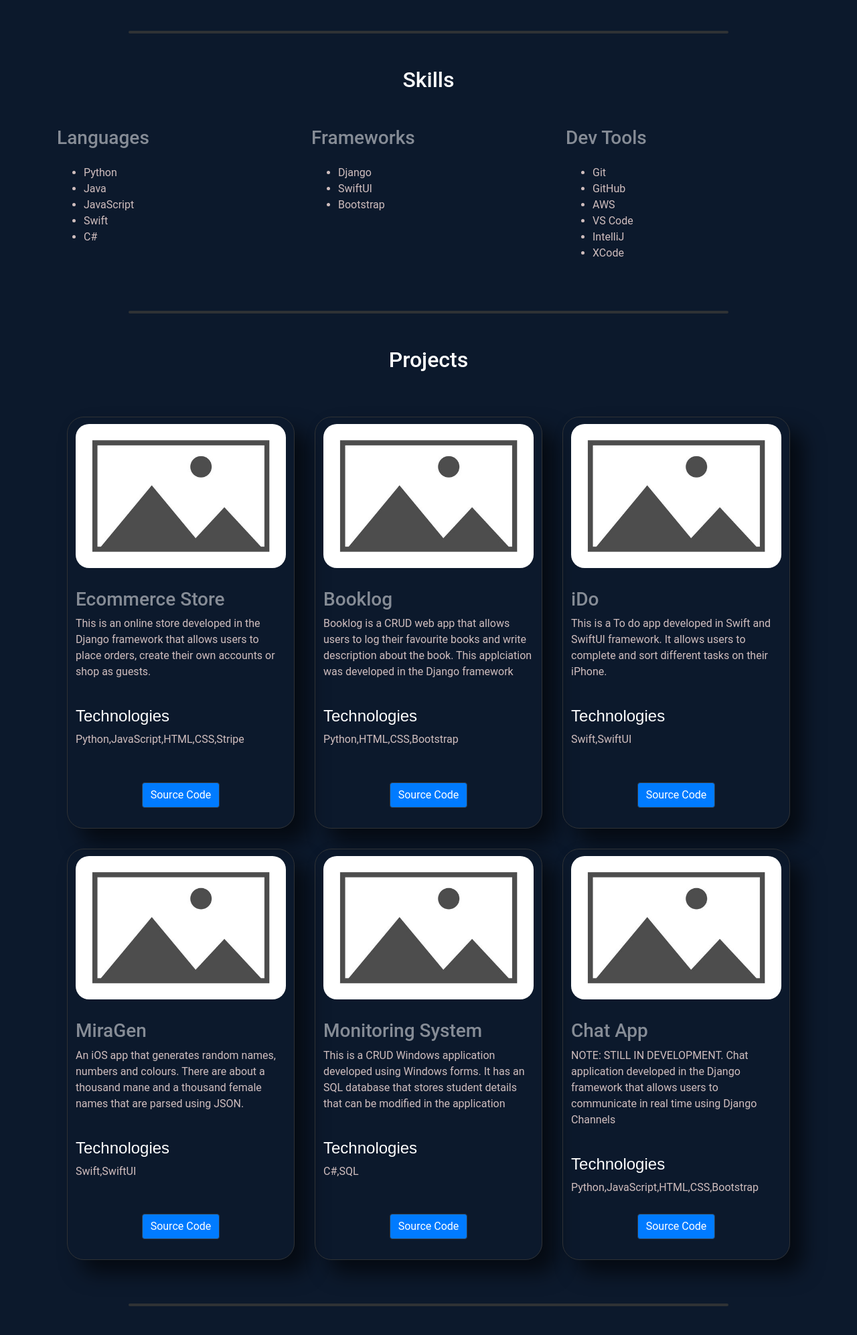
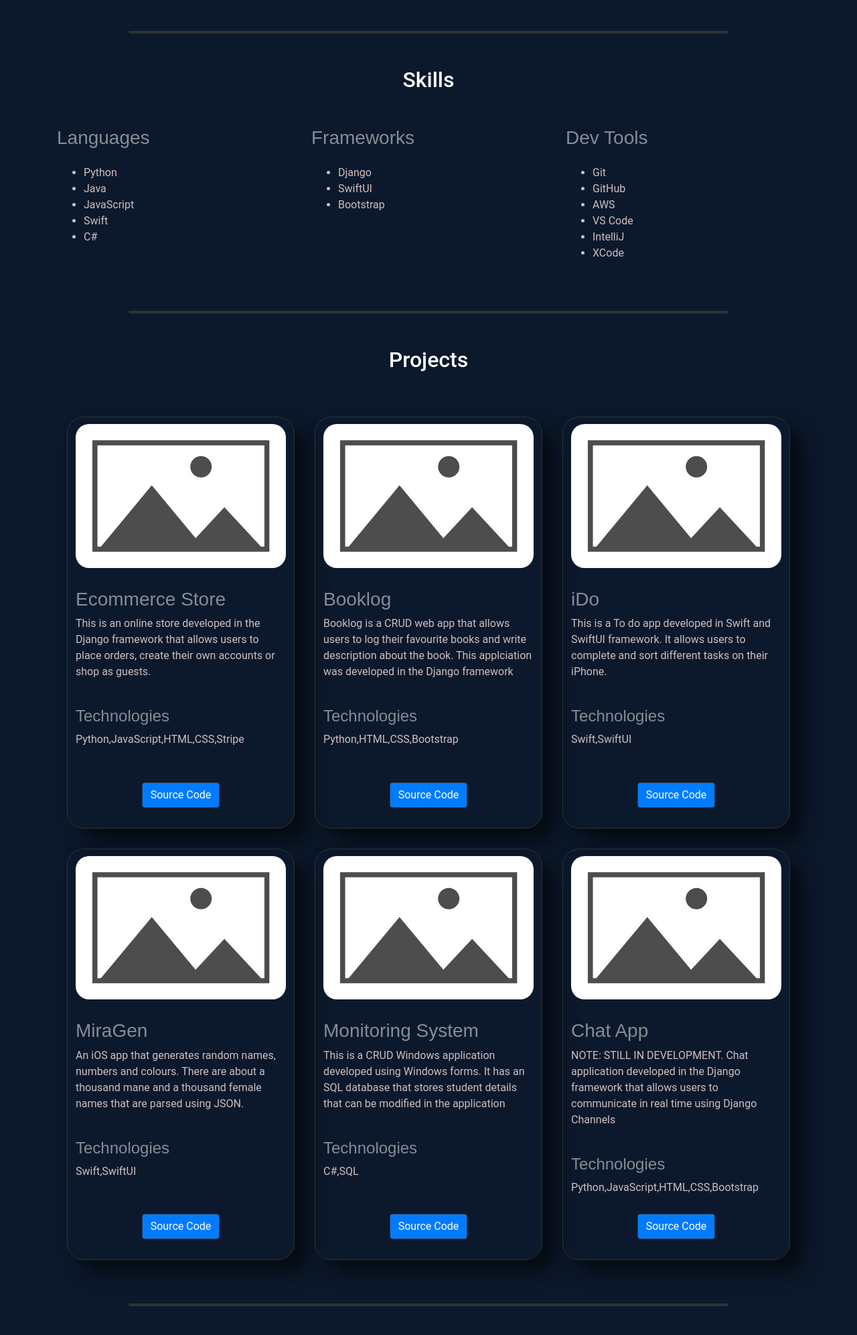
Before and after one commit to drakata27/online-portfolio, a Django app: page / in a window 1280 px wide. Shown: the part 452-2445 px from the top of the page at 67% size. Run offline with Django 4.2, Linux system fonts and the light colour scheme.

Commit message:
Small modifications

```diff
--- a/static/css/main.css
+++ b/static/css/main.css
@@ -8,12 +8,9 @@ body {
 h2 {
     color: #fff;
 }
-h3 {
+h3, h4 {
     color: #ffffff80;
-}
-h4 {
     font-family: 'Poppins', sans-serif;
-    color: #fff;
 }
 p {
     color: #d0bebe;
```
